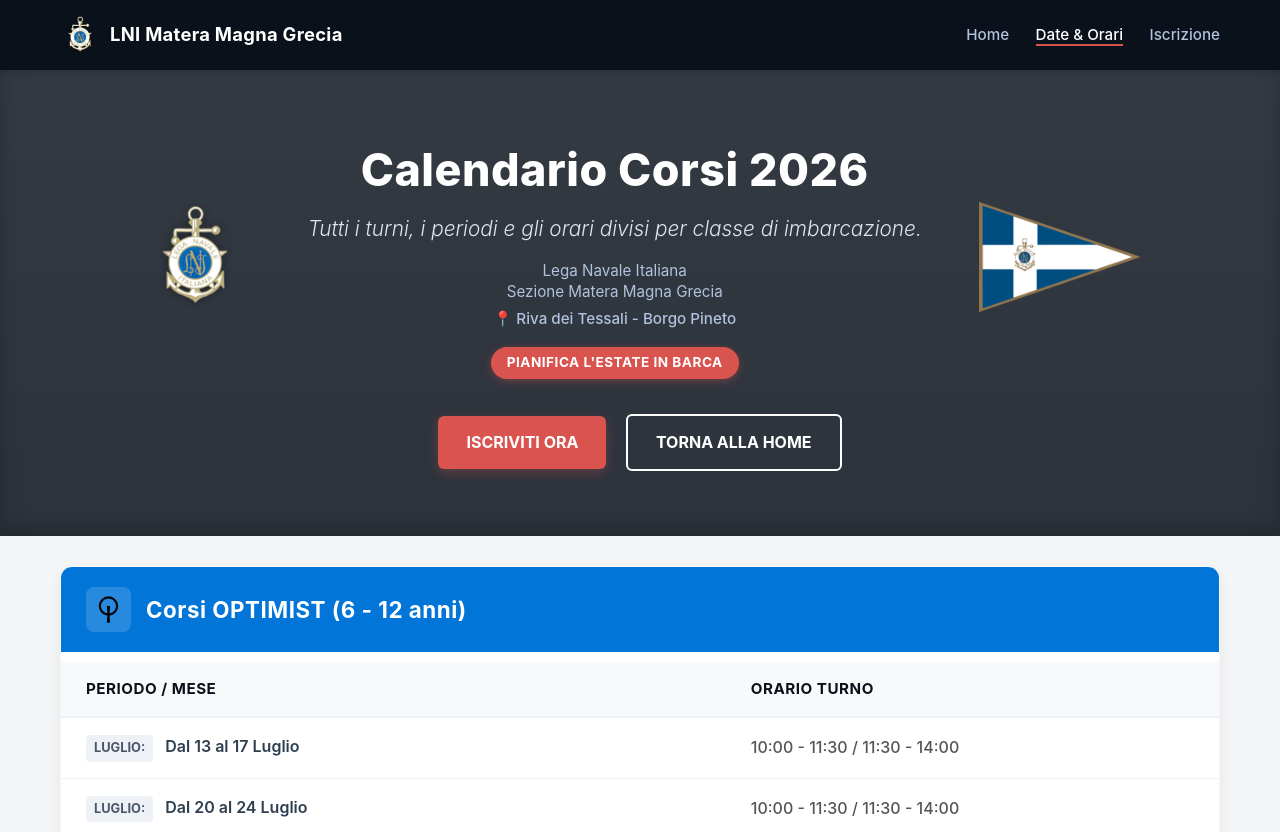
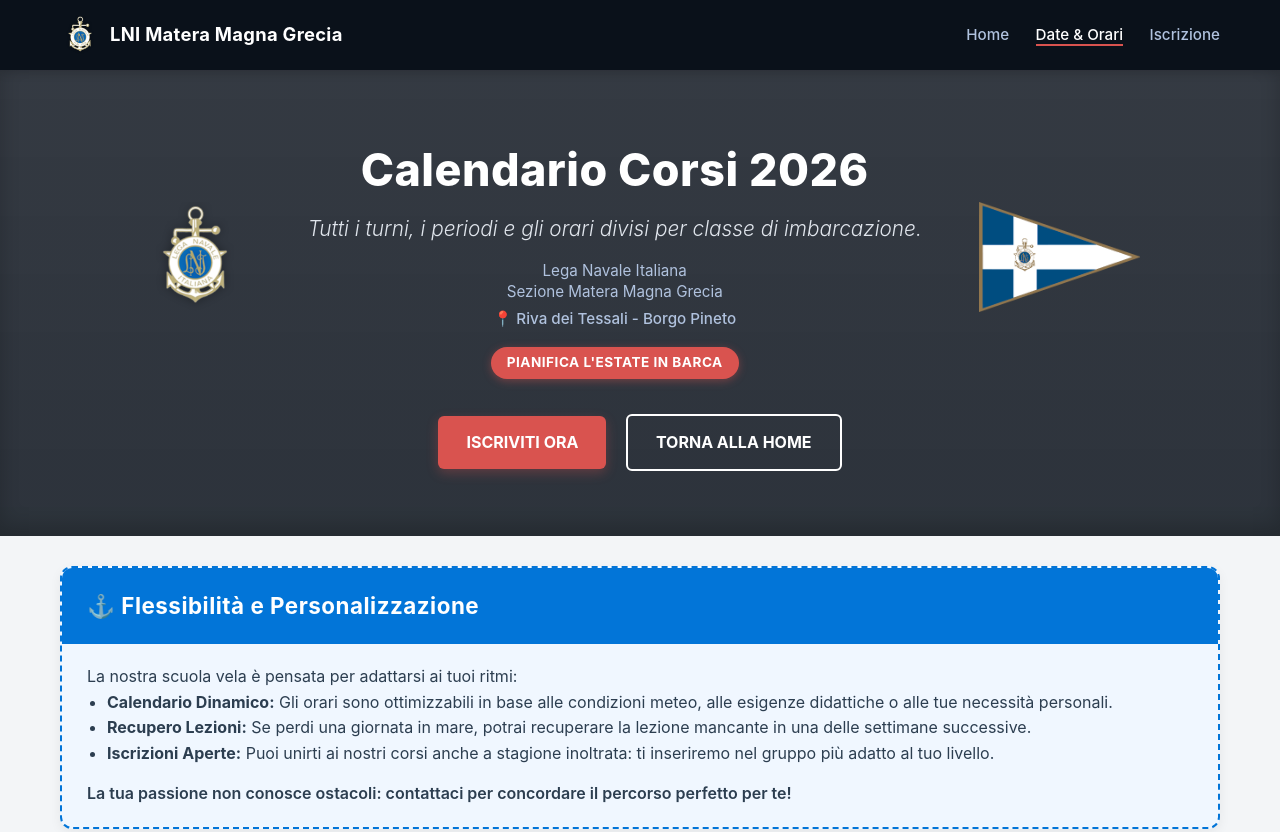
Before and after one commit to Deficienzahh/corsi_estivi_lni, a plain HTML site: page orari.html in a window 1280 px wide. Shown: the top 832 px of the page. Drawn offline with Linux system fonts and the light colour scheme.

Commit message:
Update orari.html

```diff
--- a/orari.html
+++ b/orari.html
@@ -11,8 +11,8 @@
 
     <style>
         /* ==========================================================================
-           STILI SPECIFICI COMPLETI PER LA PAGINA ORARI (NON TOCCARE)
-           ========================================================================== */
+            STILI SPECIFICI COMPLETI PER LA PAGINA ORARI (NON TOCCARE)
+            ========================================================================== */
         .timetable-section {
             background: #ffffff;
             border-radius: 12px;
@@ -34,6 +34,7 @@
         .timetable-header.optimist { background: #0275d8; }
         .timetable-header.laser { background: #d9534f; }
         .timetable-header.hobie { background: #f0ad4e; }
+        .timetable-header.info { background: #0275d8; }
 
         .timetable-logo-wrapper {
             background: rgba(255, 255, 255, 0.15);
@@ -183,6 +184,20 @@
 
     <main class="container">
 
+        <div class="timetable-section" style="border: 2px dashed #0275d8; background: #f0f7ff;">
+            <div class="timetable-header info">
+                <h3>⚓ Flessibilità e Personalizzazione</h3>
+            </div>
+            <div class="timetable-body" style="padding: 20px 25px; color: #2c3e50; line-height: 1.6;">
+                <p>La nostra scuola vela è pensata per adattarsi ai tuoi ritmi:</p>
+                <ul style="padding-left: 20px;">
+                    <li><strong>Calendario Dinamico:</strong> Gli orari sono ottimizzabili in base alle condizioni meteo, alle esigenze didattiche o alle tue necessità personali.</li>
+                    <li><strong>Recupero Lezioni:</strong> Se perdi una giornata in mare, potrai recuperare la lezione mancante in una delle settimane successive.</li>
+                    <li><strong>Iscrizioni Aperte:</strong> Puoi unirti ai nostri corsi anche a stagione inoltrata: ti inseriremo nel gruppo più adatto al tuo livello.</li>
+                </ul>
+                <p style="margin-top: 15px; font-weight: 600;">La tua passione non conosce ostacoli: contattaci per concordare il percorso perfetto per te!</p>
+            </div>
+        </div>
         <div class="timetable-section">
             <div class="timetable-header optimist">
                 <div class="timetable-logo-wrapper">
```
